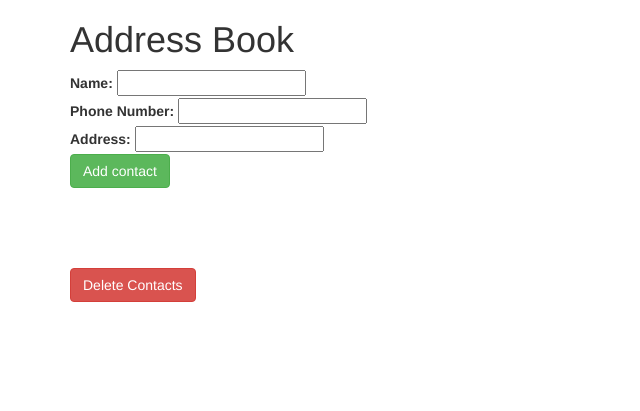
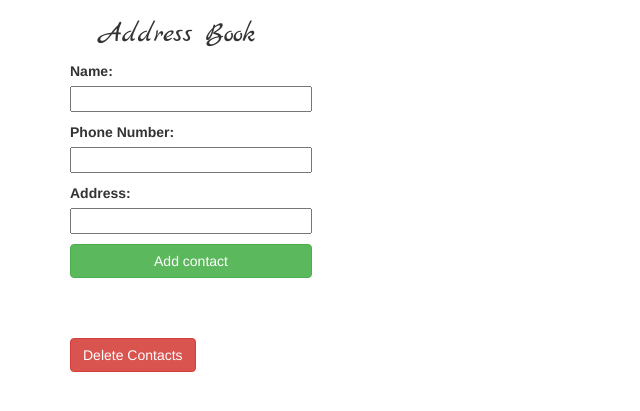
Before and after one commit to Michaela-Davis/php_address-book, a PHP site: template views/contacts.html.twig in a window 1280 px wide. Shown: the top 411 px of the page, without its empty margins (0-640 px from the left). Run offline with PHP 8.4, Linux system fonts and the light colour scheme; the template is opened without the code that fills it, so the values that code supplies are empty; some libraries are stand-ins or nearby versions.

Commit message:
add custom CSS

```diff
--- a/views/contacts.html.twig
+++ b/views/contacts.html.twig
@@ -3,28 +3,27 @@
 <head>
     <link href="https://maxcdn.bootstrapcdn.com/bootstrap/3.3.7/css/bootstrap.min.css" rel="stylesheet" integrity="sha384-BVYiiSIFeK1dGmJRAkycuHAHRg32OmUcww7on3RYdg4Va+PmSTsz/K68vbdEjh4u" crossorigin="anonymous">
     <link href="https://maxcdn.bootstrapcdn.com/bootswatch/3.3.7/cyborg/bootstrap.min.css" rel="stylesheet" integrity="sha384-D9XILkoivXN+bcvB2kSOowkIvIcBbNdoDQvfBNsxYAIieZbx8/SI4NeUvrRGCpDi" crossorigin="anonymous">
+    <link href="https://fonts.googleapis.com/css?family=Marck+Script" rel="stylesheet">
+    <link href="/styles.css" rel="stylesheet">
+
     <title>Address Book</title>
 </head>
 <body>
     <div class="container">
         <h1>Address Book</h1>
 
-        <form action='/contacts' method='post'>
+        <form action='/contacts' method='post' id="contactForm">
             <label for='personName'>Name: </label>
             <input id='personName' name='personName' type='text'>
-            <br>
 
             <label for='phoneNumber'>Phone Number: </label>
             <input id='phoneNumber' name='phoneNumber' type='text'>
-            <br>
 
             <label for='address'>Address: </label>
             <input id='address' name='address' type='text'>
-            <br>
 
             <button class="btn btn-success" type='submit'>Add contact</button>
         </form>
-        <br>
 
         {% if contacts is not empty %}
         <p>Here are all your contacts:</p>
--- /dev/null
+++ b/web/styles.css
@@ -0,0 +1,20 @@
+ul {
+    font-family: 'Marck Script', cursive;
+    font-size: 150%;
+}
+
+h1 {
+    font-family: 'Marck Script', cursive;
+    font-size: 200%;
+    padding-left: 30px;
+}
+
+input {
+    margin-bottom: 10px;
+}
+
+#contactForm {
+    display: flex;
+    flex-direction: column;
+    width: 242px;
+}
```
